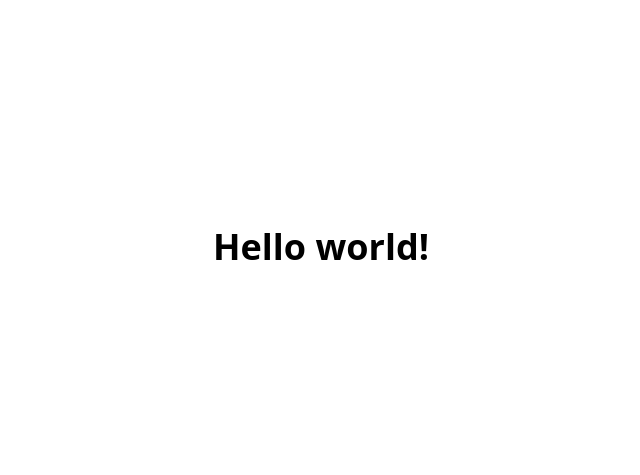
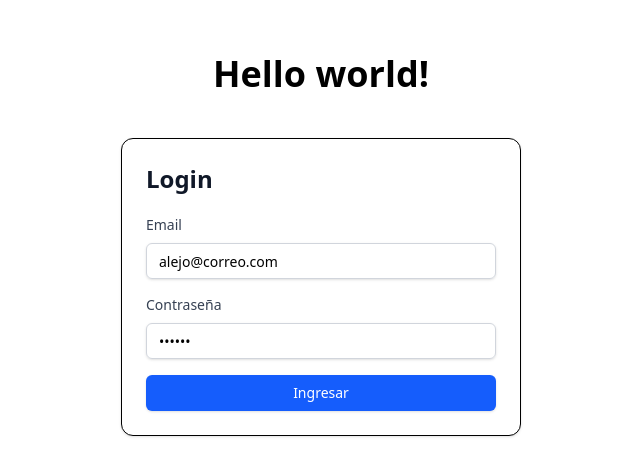
Before and after one commit to alejopua/React-Native-Expo, a React (Vite) app: page / in a window 1280 px wide. Shown: the part 153-628 px from the top of the page, without its empty margins (319-959 px from the left). Built offline with nearby package versions, Linux system fonts and the light colour scheme.

Commit message:
feat: import and render FormsPage component in App

```diff
--- a/src/App.tsx
+++ b/src/App.tsx
@@ -6,6 +6,7 @@
 // import { LoginPage } from "./components/LoginPage";
 import { AuthProvider } from "./context/AuthContext";
 // import { UserPage } from "./components/UserPage";
+import { FormsPage } from "./components/FormsPage";
 
 export const App = () => {
   return (
@@ -19,6 +20,7 @@ export const App = () => {
         {/* <Counter /> */}
         {/* <LoginPage /> */}
         {/* <UserPage /> */}
+        <FormsPage />
       </div>
     </AuthProvider>
   );
```
